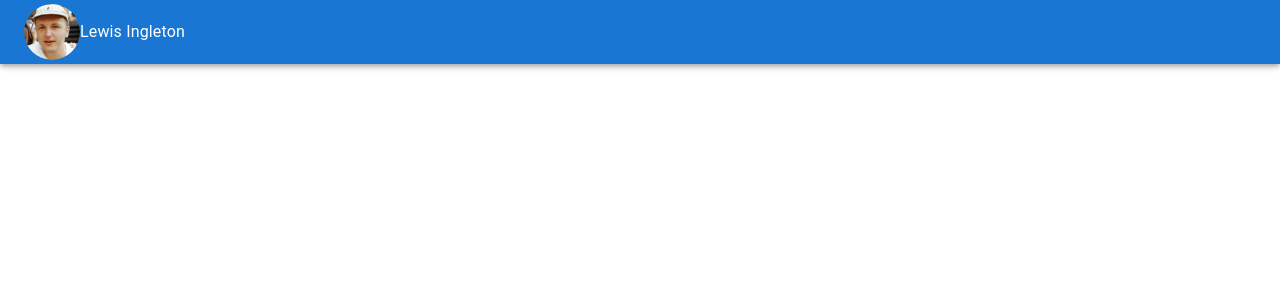
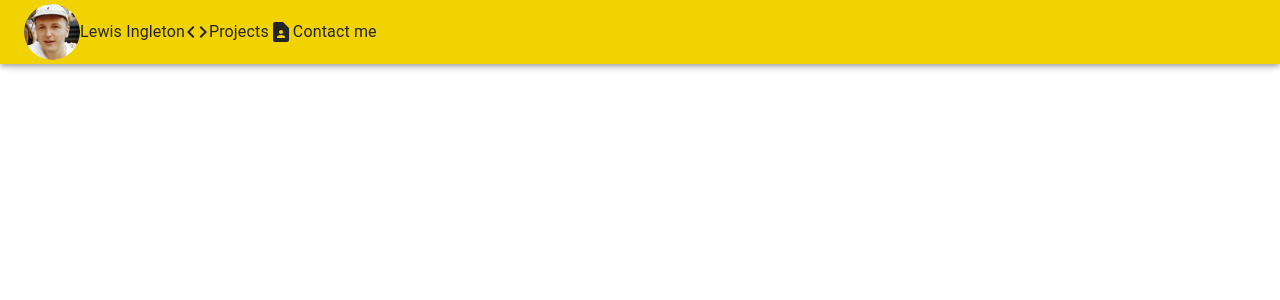
Before and after one commit to lewis-ingleton/portfolio-created-with-react, a React (Create React App) app in the folder li-portfolio-app/: page / in a window 1280 px wide. Shown: the top 300 px of the page. Built offline with nearby package versions, Linux system fonts and the light colour scheme; the HTML template or start-up script is replaced by a standard one.

Commit message:
Added nav text

```diff
--- a/li-portfolio-app/package.json
+++ b/li-portfolio-app/package.json
@@ -5,6 +5,7 @@
   "dependencies": {
     "@emotion/react": "^11.10.6",
     "@emotion/styled": "^11.10.6",
+    "@mui/icons-material": "^5.11.11",
     "@mui/material": "^5.11.13",
     "@testing-library/jest-dom": "^5.16.5",
     "@testing-library/react": "^13.4.0",
--- a/li-portfolio-app/src/App.js
+++ b/li-portfolio-app/src/App.js
@@ -1,8 +1,4 @@
 import Navbar from "./components/navbar/Navbar";
-import MyApp from "./components/navbar/Navbar";
-import ResponsiveAppBar from "./components/navbar/Navbar";
-
-
 
 function App() {
   return (
--- a/li-portfolio-app/src/components/navbar/Navbar.js
+++ b/li-portfolio-app/src/components/navbar/Navbar.js
@@ -1,15 +1,20 @@
 import React from 'react'
 import { AppBar, Toolbar, Avatar, Typography } from '@mui/material'
 import logo from './li-pic-modified.jpg'
+import CodeIcon from '@mui/icons-material/Code';
+import ContactPageIcon from '@mui/icons-material/ContactPage';
 
 const Navbar = () => {
     return (
         <React.Fragment>
-            <AppBar>
+            <AppBar sx={{ background: '#F1D302', color: '#242325'}}>
                 <Toolbar>
-                    <Avatar src={logo} sx={{ width: 56, height: 56 }} />
+                    <Avatar src={logo} sx={{ width: 56, height: 56 }}/>
                     <Typography>Lewis Ingleton</Typography>
-
+                    <CodeIcon />
+                    <Typography>Projects</Typography>
+                    <ContactPageIcon />
+                    <Typography>Contact me</Typography>
                 </Toolbar>
 
             </AppBar>
```
Also changed, not shown: 1 other file (tests, documents, lock files or other folders).
